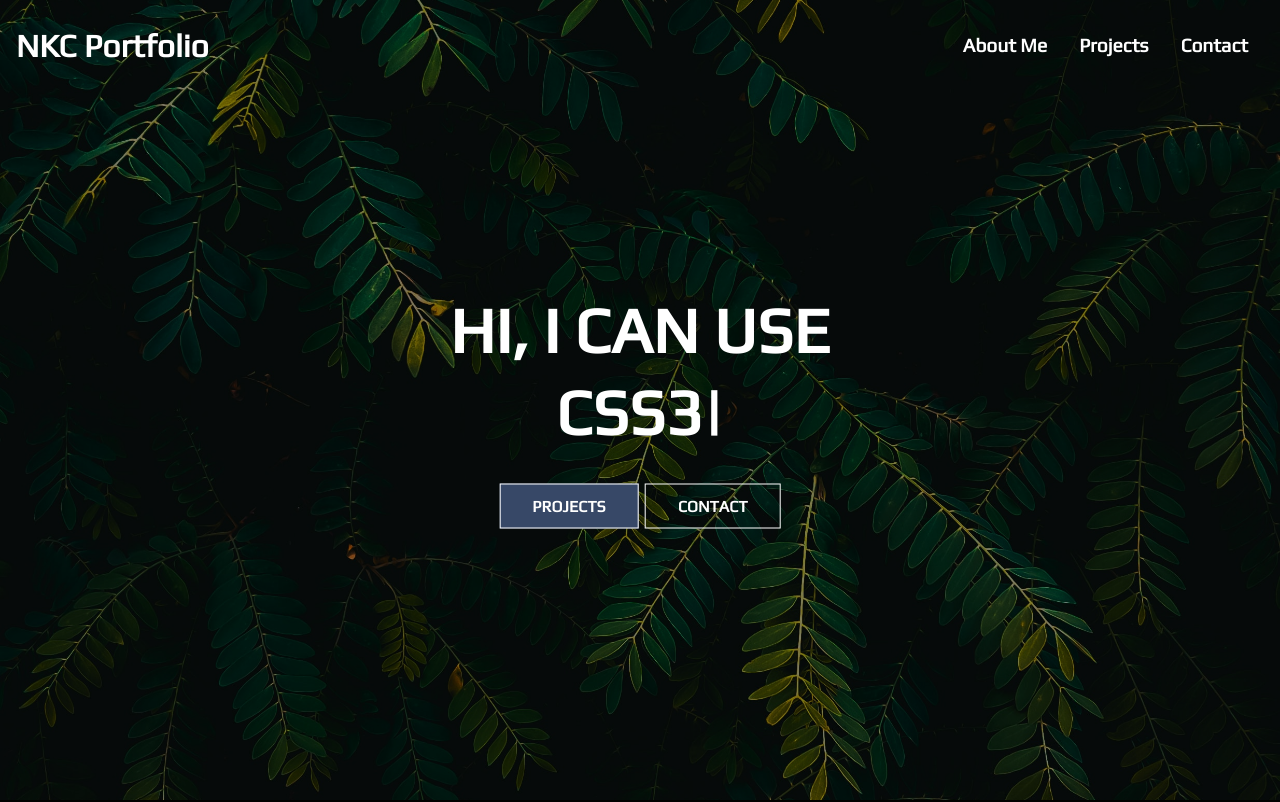
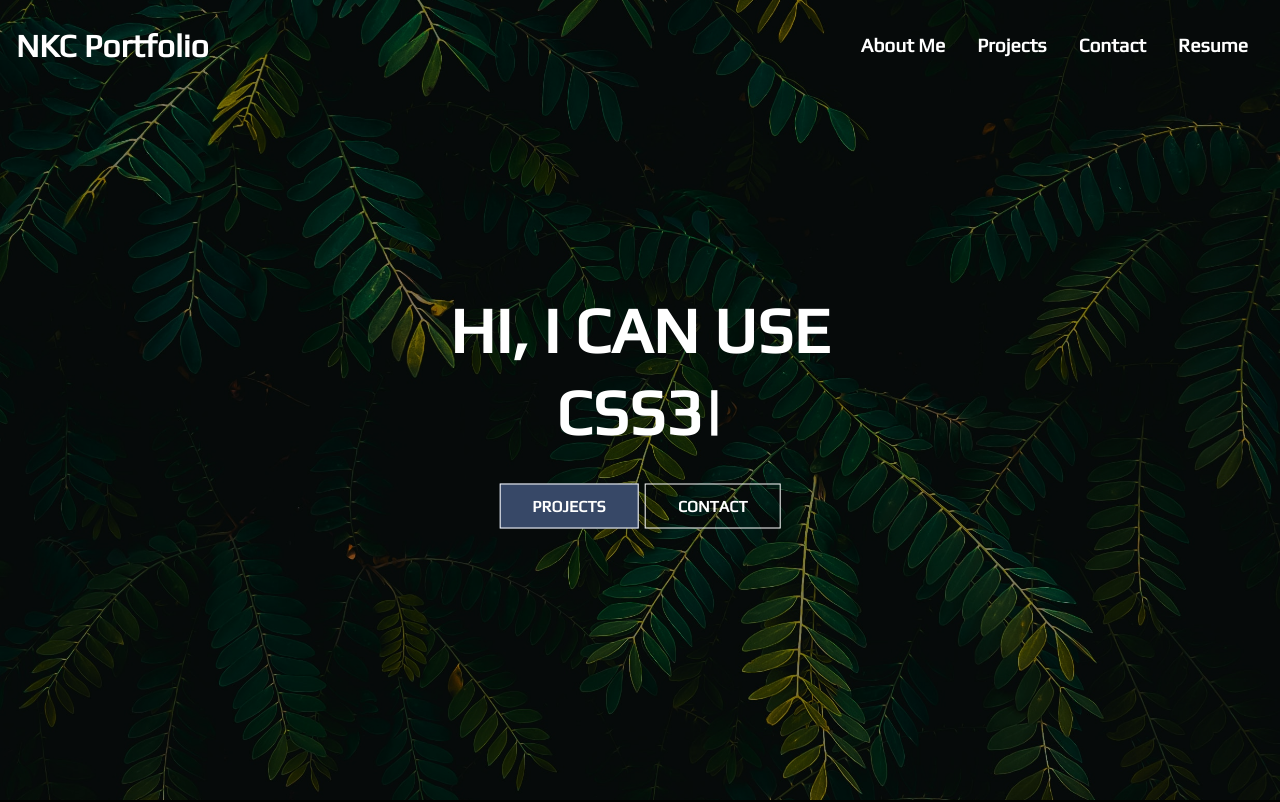
Before and after one commit to NKC27/Portfolio-REACT, a React (Create React App) app in the folder portfolio/: page / in a window 1280 px wide. Shown: the top 802 px of the page. Built offline with nearby package versions, Linux system fonts and the light colour scheme; a web font is replaced by a local one.

Commit message:
npm package/ footer/ navbar update

```diff
--- a/portfolio/package.json
+++ b/portfolio/package.json
@@ -6,9 +6,11 @@
     "@testing-library/jest-dom": "^5.16.4",
     "@testing-library/react": "^13.2.0",
     "@testing-library/user-event": "^13.5.0",
+    "js-file-downloader": "^1.1.24",
     "react": "^18.1.0",
     "react-dom": "^18.1.0",
     "react-icons": "^4.3.1",
+    "react-pdf": "^5.7.2",
     "react-router-dom": "^6.3.0",
     "react-scripts": "5.0.1",
     "react-typical": "^0.1.3",
--- a/portfolio/src/components/Footer.js
+++ b/portfolio/src/components/Footer.js
@@ -67,10 +67,10 @@ const Footer = () => {
               style={{ color: "#fff", marginRight: "1rem" }}
             />
           </div>
+          <div></div>
         </div>
       </div>
     </div>
   );
 };
-
 export default Footer;
--- a/portfolio/src/components/Navbar.js
+++ b/portfolio/src/components/Navbar.js
@@ -35,6 +35,9 @@ const Navbar = () => {
         <li>
           <Link to="/Contact">Contact</Link>
         </li>
+        <li>
+          <Link to="/Resume">Resume</Link>
+        </li>
       </ul>
       <div className="hamburger" onClick={handleClick}>
         {click ? (
```
Also changed, not shown: 1 other file (tests, documents, lock files or other folders).
